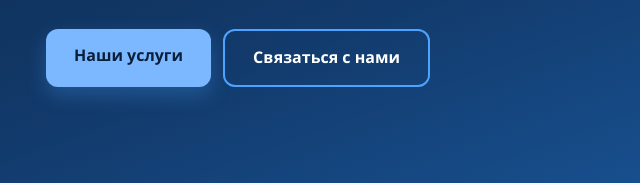
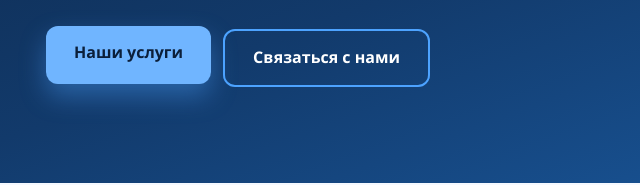
Before and after one commit to KStepan13/my-first-website, a plain HTML site: page index.html in a window 1280 px wide. In both pictures the pointer is over the link "Наши услуги". Shown: the part 430-615 px from the top of the page, 234-874 px from the left. Drawn offline with Linux system fonts and the light colour scheme.

Commit message:
Update style.css

```diff
--- a/style.css
+++ b/style.css
@@ -129,7 +129,9 @@ img {
 }
 
 .button:hover {
-  background-color: #7bb8ff;
+  transform: translateY(-3px);
+  background-color: #70b5ff;
+  box-shadow: 0 12px 26px rgba(77, 163, 255, 0.4);
 }
 
 .button-secondary {
```
